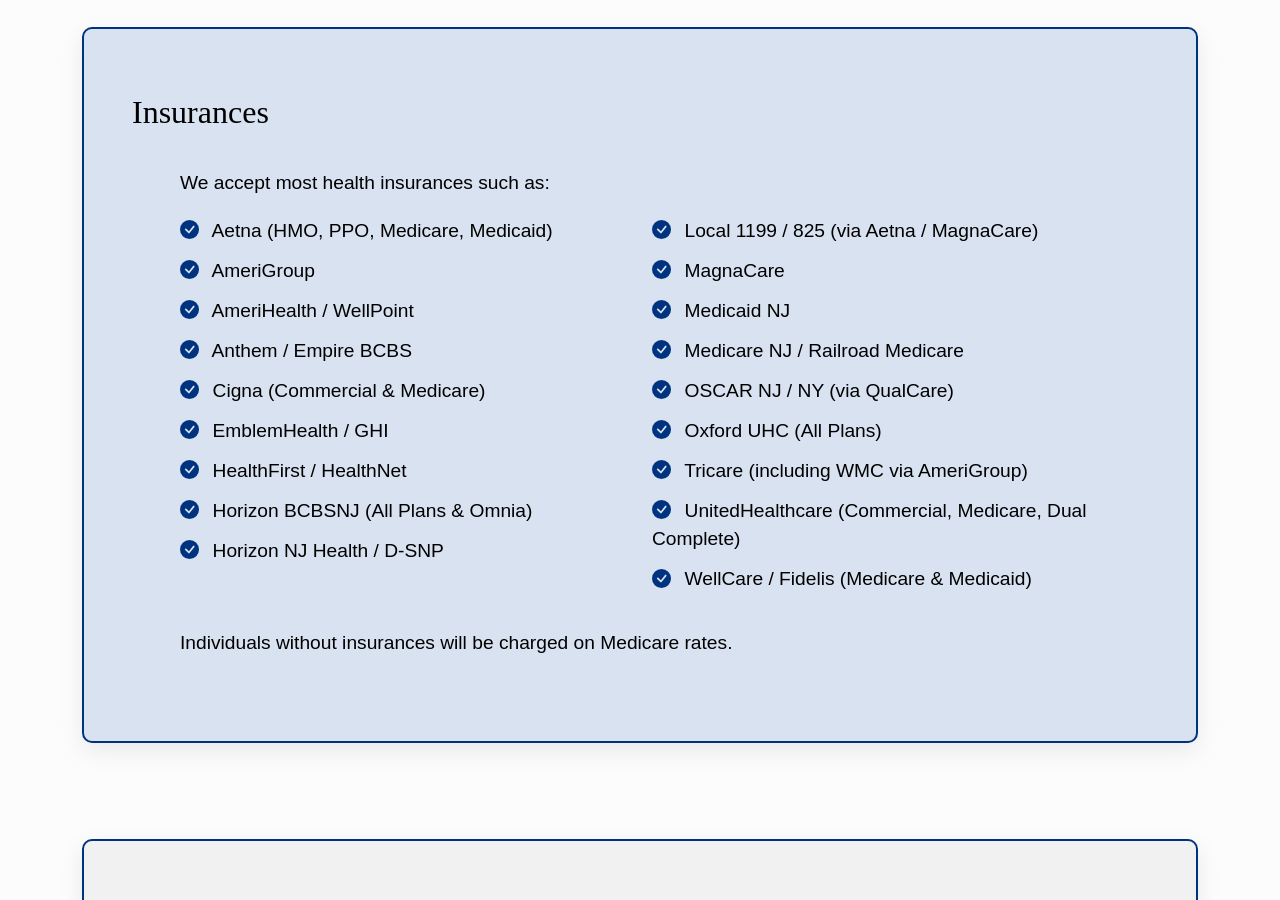
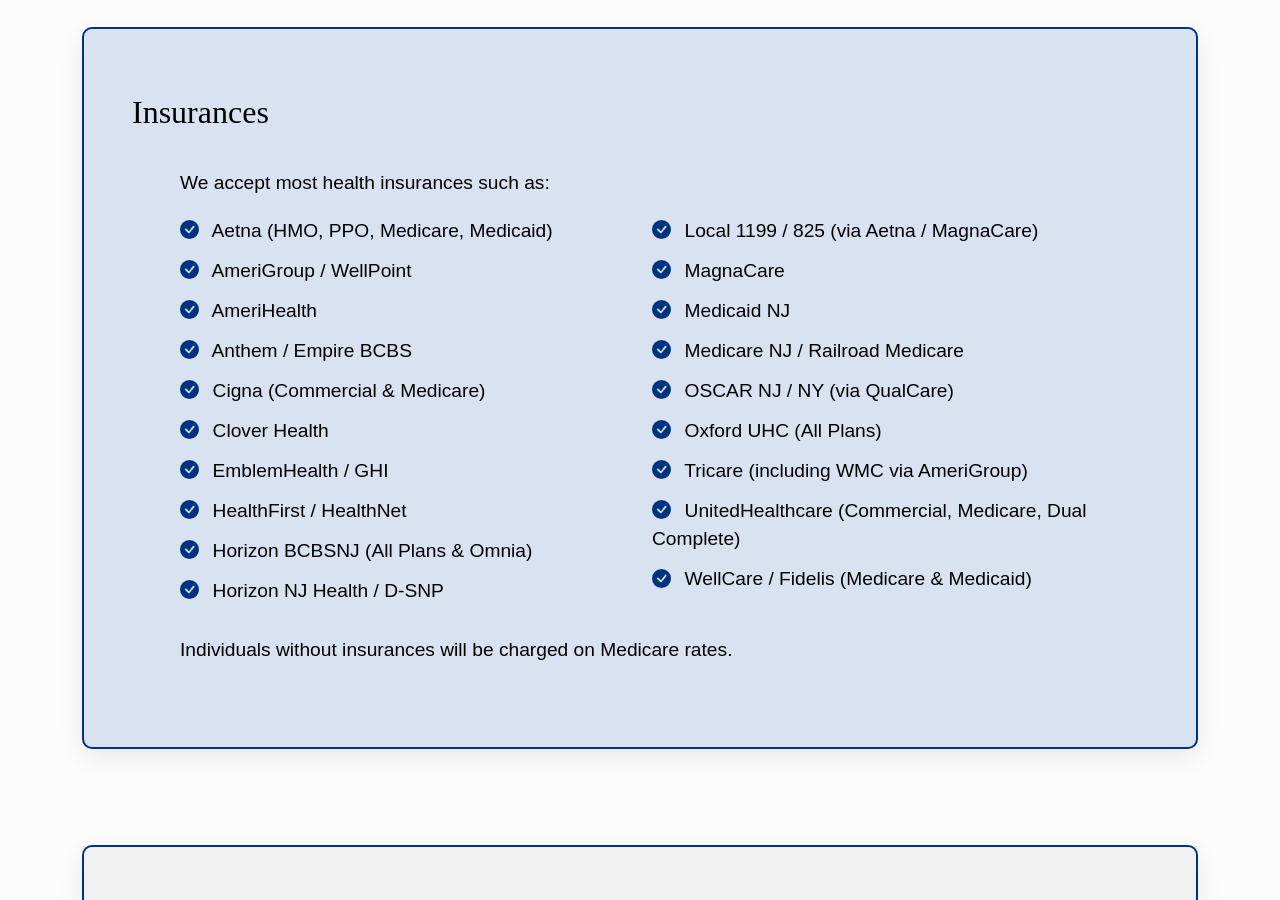
Before and after one commit to doctorabdurshad/doctorabdurshad.github.io, a Jekyll site: the page built from docs/index.html, in a window 1280 px wide and 900 px high, scrolled down 5226 px. Built offline with Jekyll 4.4.1, drawn with Linux system fonts in a browser that asks for light colours; some web fonts are replaced.

Commit message:
updated insurance and favicon

```diff
--- a/docs/_config.yml
+++ b/docs/_config.yml
@@ -13,13 +13,36 @@ url: "https://shadmd.com/"
 
 # Compressed with TinyPNG
 images:
-  favicon: "/images/favicon.ico"
+  favicon: "/favicon.ico"
   profile: "/images/profile.png"
   internal: "/images/internal.png"
   nebulizer: "/images/nebulizer.png"
   telemedicine: "/images/telemedicine.png"
   consult: "/images/consultation.png"
   speaking: "/images/speaking.png"
+
+insurances:
+  left:
+    - Aetna (HMO, PPO, Medicare, Medicaid)
+    - AmeriGroup / WellPoint
+    - AmeriHealth
+    - Anthem / Empire BCBS
+    - Cigna (Commercial & Medicare)
+    - Clover Health
+    - EmblemHealth / GHI
+    - HealthFirst / HealthNet
+    - Horizon BCBSNJ (All Plans & Omnia)
+    - Horizon NJ Health / D-SNP
+  right:
+    - Local 1199 / 825 (via Aetna / MagnaCare)
+    - MagnaCare
+    - Medicaid NJ
+    - Medicare NJ / Railroad Medicare
+    - OSCAR NJ / NY (via QualCare)
+    - Oxford UHC (All Plans)
+    - Tricare (including WMC via AmeriGroup)
+    - UnitedHealthcare (Commercial, Medicare, Dual Complete)
+    - WellCare / Fidelis (Medicare & Medicaid)
 
 # Build settings
 theme: minima
--- a/docs/_includes/hero.html
+++ b/docs/_includes/hero.html
@@ -124,27 +124,16 @@
               <div class="row">
                 <div class="col">
                   <ul class="mb-0" style="list-style-type: none;">
-                    <li><i class="bi bi-check-circle-fill me-2"></i> Aetna (HMO, PPO, Medicare, Medicaid)</li>
-                    <li><i class="bi bi-check-circle-fill me-2"></i> AmeriHealth / AmeriGroup</li>
-                    <li><i class="bi bi-check-circle-fill me-2"></i> Anthem / Empire BCBS</li>
-                    <li><i class="bi bi-check-circle-fill me-2"></i> Cigna (Commercial & Medicare)</li>
-                    <li><i class="bi bi-check-circle-fill me-2"></i> EmblemHealth / GHI</li>
-                    <li><i class="bi bi-check-circle-fill me-2"></i> HealthFirst / HealthNet</li>
-                    <li><i class="bi bi-check-circle-fill me-2"></i> Horizon BCBSNJ (All Plans & Omnia)</li>
-                    <li><i class="bi bi-check-circle-fill me-2"></i> Horizon NJ Health / D-SNP</li>
-                    <li><i class="bi bi-check-circle-fill me-2"></i> Local 1199 / 825 (via Aetna / MagnaCare)</li>
+                    {% for insurance in site.insurances.left %}
+                    <li><i class="bi bi-check-circle-fill me-2"></i> {{ insurance }}</li>
+                    {% endfor %}
                   </ul>
                 </div>
                 <div class="col">
                   <ul style="list-style-type: none;">
-                    <li><i class="bi bi-check-circle-fill me-2"></i> MagnaCare</li>
-                    <li><i class="bi bi-check-circle-fill me-2"></i> Medicare NJ / Railroad Medicare</li>
-                    <li><i class="bi bi-check-circle-fill me-2"></i> Medicaid NJ</li>
-                    <li><i class="bi bi-check-circle-fill me-2"></i> OSCAR NJ / NY (via QualCare)</li>
-                    <li><i class="bi bi-check-circle-fill me-2"></i> Oxford UHC (All Plans)</li>
-                    <li><i class="bi bi-check-circle-fill me-2"></i> Tricare (including WMC via AmeriGroup)</li>
-                    <li><i class="bi bi-check-circle-fill me-2"></i> UnitedHealthcare (Commercial, Medicare, Dual Complete)</li>
-                    <li><i class="bi bi-check-circle-fill me-2"></i> WellCare / Fidelis (Medicare & Medicaid)</li>
+                    {% for insurance in site.insurances.right %}
+                    <li><i class="bi bi-check-circle-fill me-2"></i> {{ insurance }}</li>
+                    {% endfor %}
                   </ul>
                 </div>
               </div>
--- a/docs/index.html
+++ b/docs/index.html
@@ -149,28 +149,16 @@ layout: default
       <div class="row">
         <div class="col">
           <ul class="mb-0" style="list-style-type: none;">
-            <li><i class="bi bi-check-circle-fill me-2"></i> Aetna (HMO, PPO, Medicare, Medicaid)</li>
-            <li><i class="bi bi-check-circle-fill me-2"></i> AmeriGroup</li>
-            <li><i class="bi bi-check-circle-fill me-2"></i> AmeriHealth / WellPoint</li>
-            <li><i class="bi bi-check-circle-fill me-2"></i> Anthem / Empire BCBS</li>
-            <li><i class="bi bi-check-circle-fill me-2"></i> Cigna (Commercial & Medicare)</li>
-            <li><i class="bi bi-check-circle-fill me-2"></i> EmblemHealth / GHI</li>
-            <li><i class="bi bi-check-circle-fill me-2"></i> HealthFirst / HealthNet</li>
-            <li><i class="bi bi-check-circle-fill me-2"></i> Horizon BCBSNJ (All Plans & Omnia)</li>
-            <li><i class="bi bi-check-circle-fill me-2"></i> Horizon NJ Health / D-SNP</li>
+            {% for insurance in site.insurances.left %}
+            <li><i class="bi bi-check-circle-fill me-2"></i> {{ insurance }}</li>
+            {% endfor %}
           </ul>
         </div>
         <div class="col">
           <ul style="list-style-type: none;">
-            <li><i class="bi bi-check-circle-fill me-2"></i> Local 1199 / 825 (via Aetna / MagnaCare)</li>
-            <li><i class="bi bi-check-circle-fill me-2"></i> MagnaCare</li>
-            <li><i class="bi bi-check-circle-fill me-2"></i> Medicaid NJ</li>
-            <li><i class="bi bi-check-circle-fill me-2"></i> Medicare NJ / Railroad Medicare</li>
-            <li><i class="bi bi-check-circle-fill me-2"></i> OSCAR NJ / NY (via QualCare)</li>
-            <li><i class="bi bi-check-circle-fill me-2"></i> Oxford UHC (All Plans)</li>
-            <li><i class="bi bi-check-circle-fill me-2"></i> Tricare (including WMC via AmeriGroup)</li>
-            <li><i class="bi bi-check-circle-fill me-2"></i> UnitedHealthcare (Commercial, Medicare, Dual Complete)</li>
-            <li><i class="bi bi-check-circle-fill me-2"></i> WellCare / Fidelis (Medicare & Medicaid)</li>
+            {% for insurance in site.insurances.right %}
+            <li><i class="bi bi-check-circle-fill me-2"></i> {{ insurance }}</li>
+            {% endfor %}
           </ul>
         </div>
       </div>
```
Also changed, not shown: docs/favicon.ico (added), docs/images/favicon.ico (deleted).
